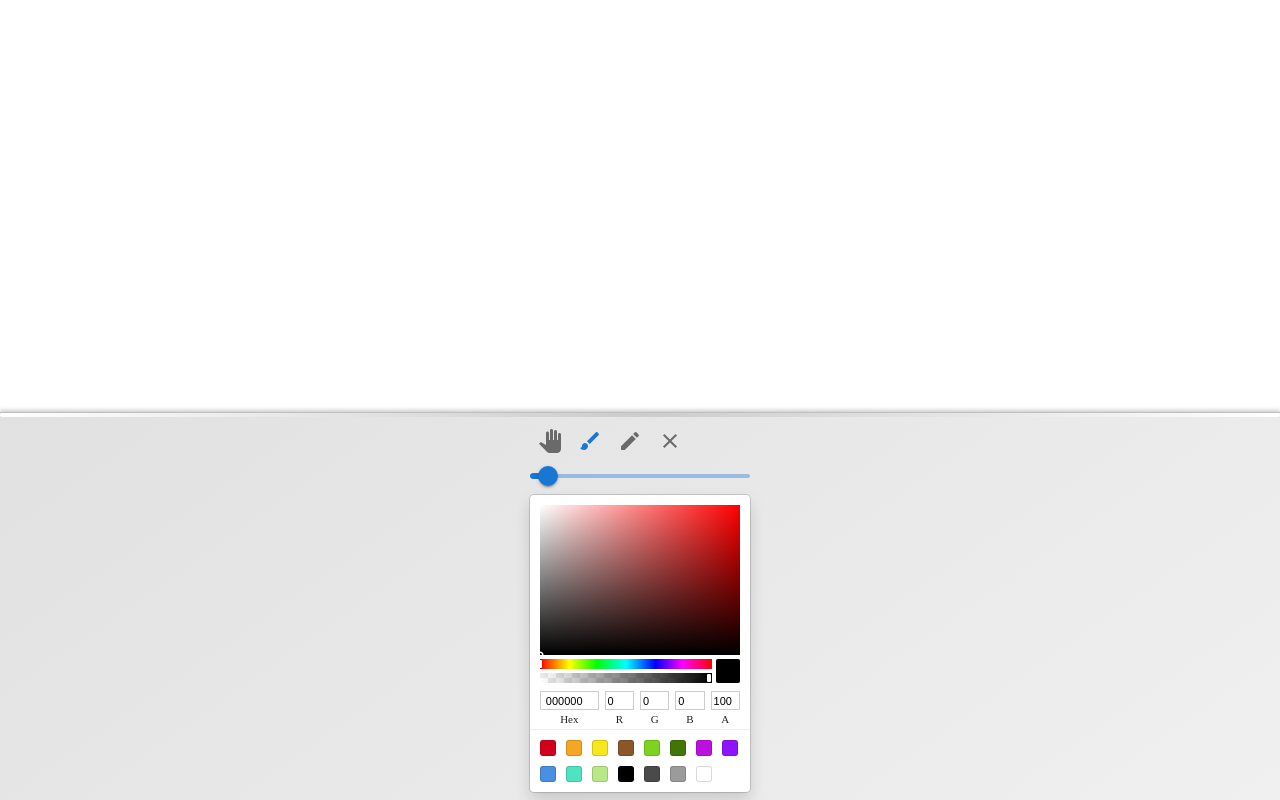
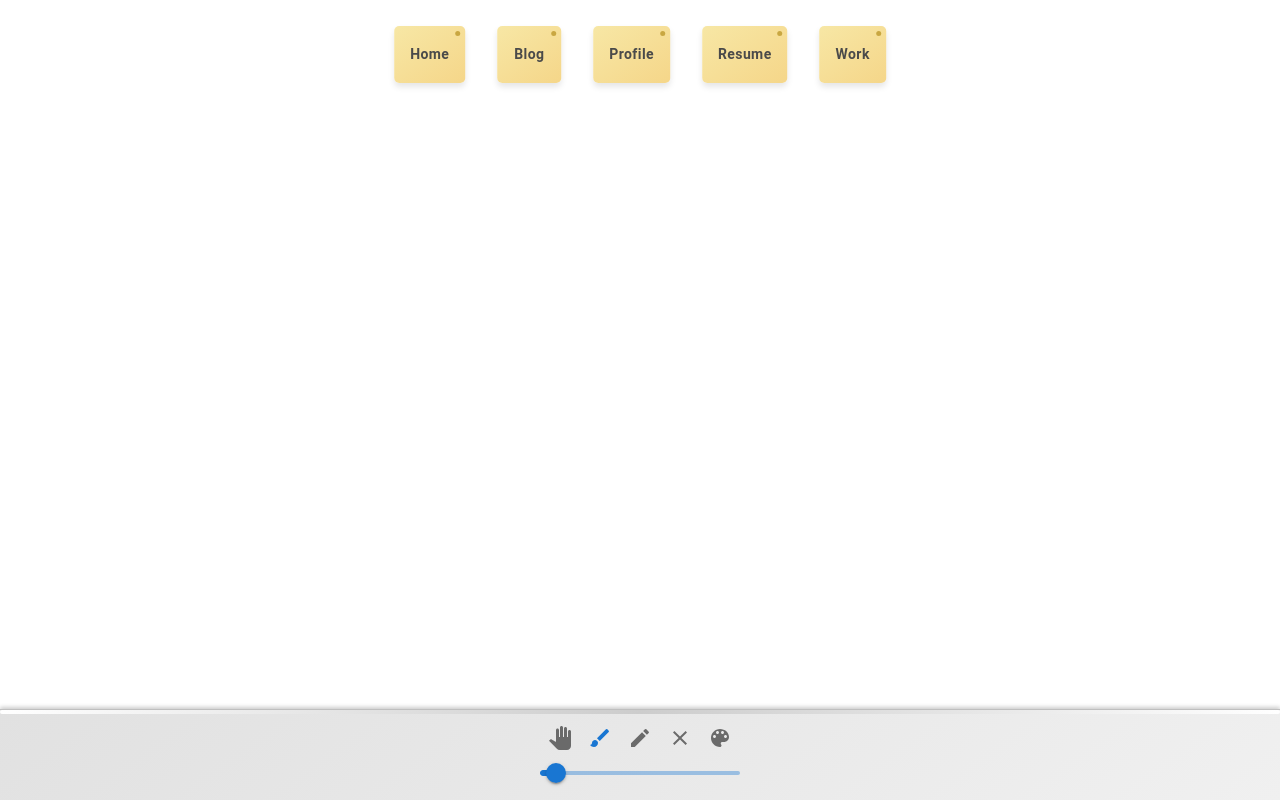
Before and after one commit to Millerb7/personal-website, a React (Create React App) app in the folder wndy/: page / in a window 1280 px wide. Built offline with nearby package versions, Linux system fonts and the light colour scheme.

Commit message:
added nav bak

```diff
--- a/wndy/src/Layouts/Canvas.js
+++ b/wndy/src/Layouts/Canvas.js
@@ -16,7 +16,7 @@ const CanvasComponent = ({ selectedTool, brushSize, color }) => {
 
   useEffect(() => {
     if (context) {
-      context.lineWidth = selectedTool === 'eraser' ? 10 : brushSize;
+      context.lineWidth = brushSize; // Set the line width based on brushSize
       context.lineCap = 'round';
       context.strokeStyle = selectedTool === 'eraser' ? '#ffffff' : color;
     }
--- a/wndy/src/Pages/index.js
+++ b/wndy/src/Pages/index.js
@@ -1,11 +1,48 @@
 import React, { createContext, useEffect, useState } from 'react';
 import { Outlet } from 'react-router-dom';
 import { styled } from '@mui/material/styles';
-import { Box } from '@mui/material';
+import { Link as RouterLink } from "react-router-dom";
 import CanvasComponent from '../Layouts/Canvas';
+import { Box, Button } from "@mui/material";
 import DrawingBar from '../Tools/DrawingApp';
 
 export const UserContext = createContext(null);
+
+// Styled component for sticky note buttons
+const StickyNote = styled(Button)(({ theme }) => ({
+  background: "linear-gradient(145deg, #f7e7a5, #f5d689)",
+  borderRadius: "5px",
+  boxShadow: "0 4px 6px rgba(0, 0, 0, 0.1)",
+  margin: theme.spacing(2),
+  padding: theme.spacing(2),
+  textTransform: "none",
+  fontWeight: "bold",
+  color: "#4a4a4a",
+  "&:hover": {
+    background: "linear-gradient(145deg, #f5d689, #f7e7a5)",
+    boxShadow: "0 6px 8px rgba(0, 0, 0, 0.15)",
+  },
+  "&::before": {
+    content: '""',
+    position: "absolute",
+    width: "5px",
+    height: "5px",
+    background: "#c9a742",
+    borderRadius: "50%",
+    top: "5px",
+    right: "5px",
+  },
+}));
+
+const NavigationContainer = styled(Box)({
+  position: "absolute",
+  top: "10px",
+  left: "50%",
+  transform: "translateX(-50%)", // Center the navigation
+  display: "flex",
+  flexDirection: "row", // Align items in a row
+  zIndex: 5, // Ensure it's above the canvas
+});
 
 const BottomBar = styled(Box)(({ theme }) => ({
   position: 'fixed',
@@ -44,6 +81,13 @@ export default function DashboardLayout() {
 
   return (
     <UserContext.Provider value={{ user, setUser }}>
+        <NavigationContainer>
+        <StickyNote component={RouterLink} to="/">Home</StickyNote>
+        <StickyNote component={RouterLink} to="/blog">Blog</StickyNote>
+        <StickyNote component={RouterLink} to="/profile">Profile</StickyNote>
+        <StickyNote component={RouterLink} to="/resume">Resume</StickyNote>
+        <StickyNote component={RouterLink} to="/work">Work</StickyNote>
+      </NavigationContainer>
       <CanvasComponent selectedTool={selectedTool} brushSize={brushSize} color={color} />
       <Box component="main" sx={{ zIndex: 1, position: 'relative' }}>
         <Outlet context={{ user }} />
--- a/wndy/src/Tools/DrawingApp.js
+++ b/wndy/src/Tools/DrawingApp.js
@@ -1,13 +1,24 @@
-import React from 'react';
-import { Slider, IconButton } from '@mui/material';
+import React, { useState } from 'react';
+import { Slider, IconButton, Dialog, DialogContent } from '@mui/material';
 import PointerComponent from './Pointer';
 import EraserComponent from './Eraser';
 import BrushIcon from '@mui/icons-material/Brush';
 import CreateIcon from '@mui/icons-material/Create';
+import ColorLensIcon from '@mui/icons-material/ColorLens';
 import { SketchPicker } from 'react-color';
 import PropTypes from 'prop-types';
 
 const DrawingBar = ({ selectedTool, setSelectedTool, brushSize, setBrushSize, color, setColor }) => {
+  const [isColorPickerOpen, setIsColorPickerOpen] = useState(false);
+
+  const handleColorPickerOpen = () => {
+    setIsColorPickerOpen(true);
+  };
+
+  const handleColorPickerClose = () => {
+    setIsColorPickerOpen(false);
+  };
+
   return (
     <div>
       <PointerComponent setSelectedTool={setSelectedTool} selectedTool={selectedTool} />
@@ -24,6 +35,12 @@ const DrawingBar = ({ selectedTool, setSelectedTool, brushSize, setBrushSize, co
         <CreateIcon />
       </IconButton>
       <EraserComponent setSelectedTool={setSelectedTool} selectedTool={selectedTool} />
+      <IconButton
+        color="default"
+        onClick={handleColorPickerOpen}
+      >
+        <ColorLensIcon />
+      </IconButton>
       <Slider
         value={brushSize}
         onChange={(event, newValue) => setBrushSize(newValue)}
@@ -31,10 +48,15 @@ const DrawingBar = ({ selectedTool, setSelectedTool, brushSize, setBrushSize, co
         min={1}
         max={50} // Maximum brush size
       />
-      <SketchPicker
-        color={color}
-        onChangeComplete={(newColor) => setColor(newColor.hex)}
-      />
+
+      <Dialog open={isColorPickerOpen} onClose={handleColorPickerClose}>
+        <DialogContent>
+          <SketchPicker
+            color={color}
+            onChangeComplete={(newColor) => setColor(newColor.hex)}
+          />
+        </DialogContent>
+      </Dialog>
     </div>
   );
 };
```
